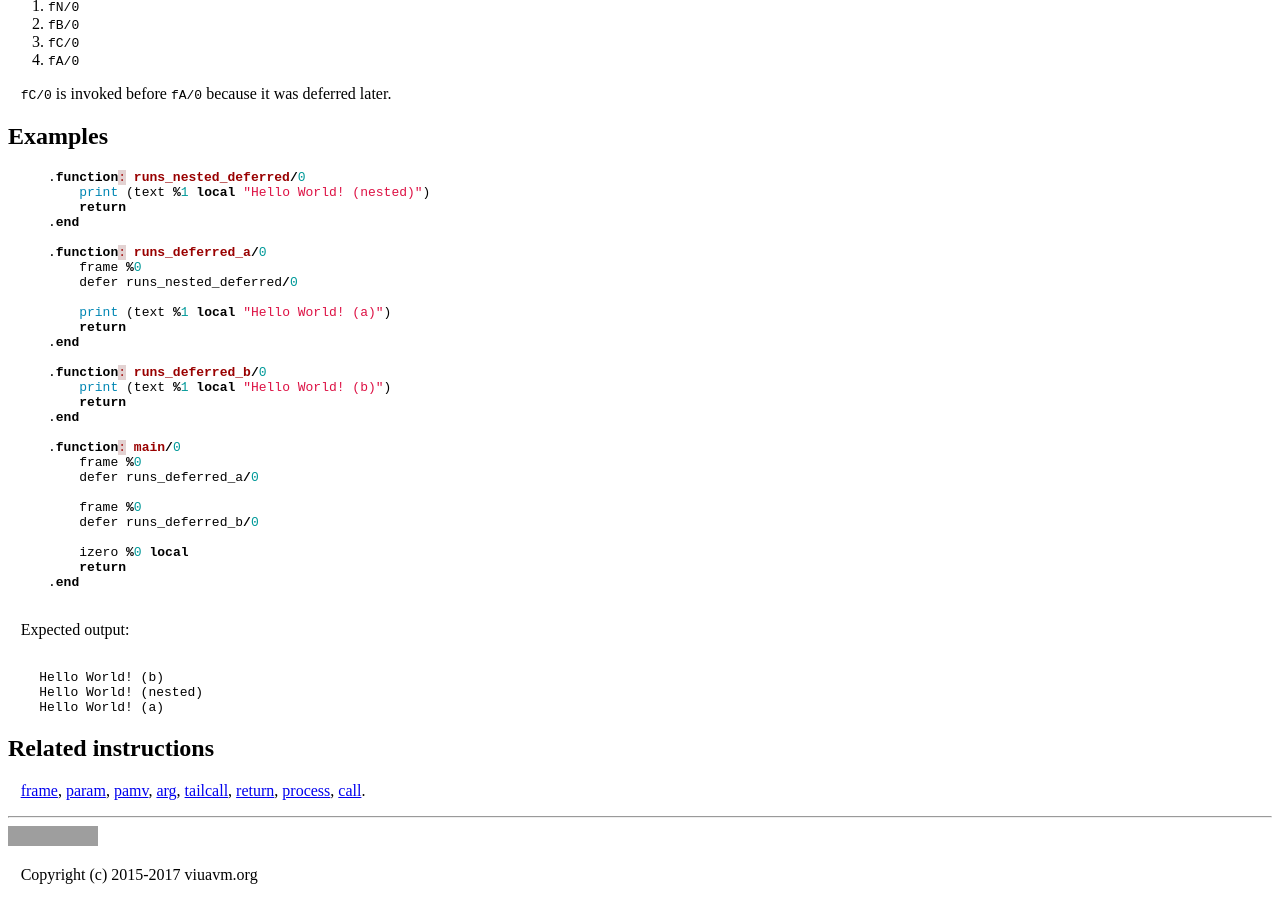
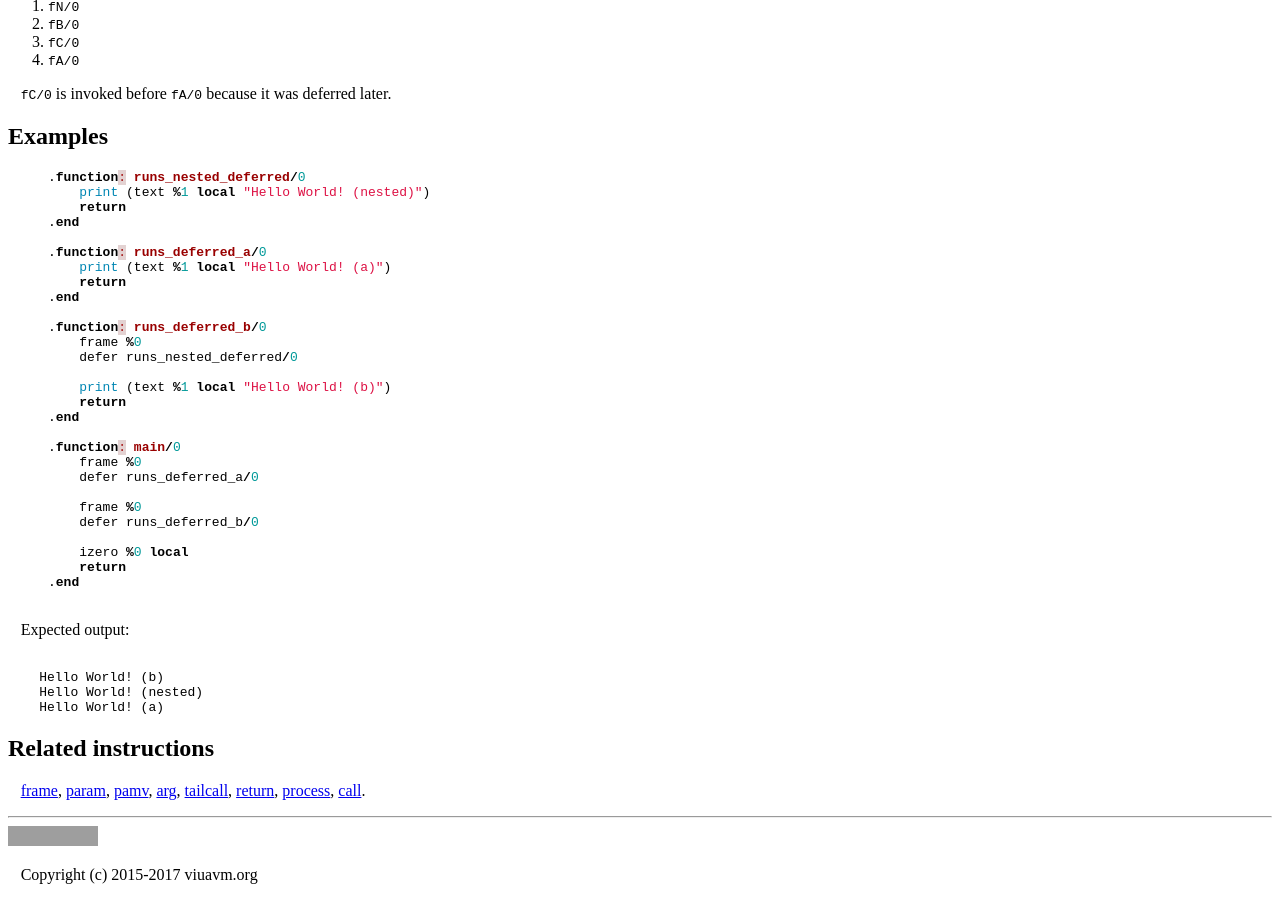
Before and after one commit to marekjm/docs.viuavm.org, a Jekyll site: the page built from _isa/defer.html, in a window 1280 px wide and 900 px high, scrolled down 594 px. Built offline with Jekyll 4.4.1, drawn with Linux system fonts in a browser that asks for light colours; some of the changed lines change nothing that is shown; grey boxes are pictures that could not be loaded.

Commit message:
Fix example

```diff
--- a/_isa/defer.html
+++ b/_isa/defer.html
@@ -86,14 +86,14 @@ related_instructions:
 .end
 
 .function: runs_deferred_a/0
-    frame %0
-    defer runs_nested_deferred/0
-
     print (text %1 local "Hello World! (a)")
     return
 .end
 
 .function: runs_deferred_b/0
+    frame %0
+    defer runs_nested_deferred/0
+
     print (text %1 local "Hello World! (b)")
     return
 .end
```
